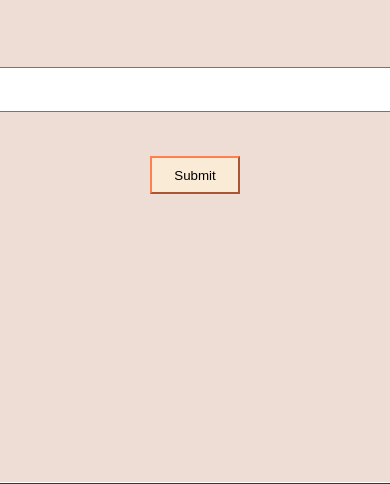
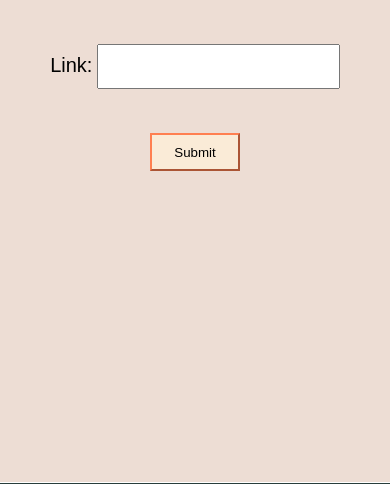
Before and after one commit to abhi7585/Url-Shortner-Django, a Django app: page / in a window 390 px wide; the page is wider, and only the part inside the window is pictured. Shown: the part 196-680 px from the top of that part. Run offline with Django 3.2, Linux system fonts and the light colour scheme; some libraries are stand-ins or nearby versions.

Commit message:
Resolved Mobile view issue

```diff
--- a/templates/index.html
+++ b/templates/index.html
@@ -138,7 +138,7 @@
       }
 
       .link input[type="text" i] {
-        width: 700px;
+        max-width: 700px;
         padding: 12px 20px;
         margin: 8px 0;
         font-size: 15px;
```
